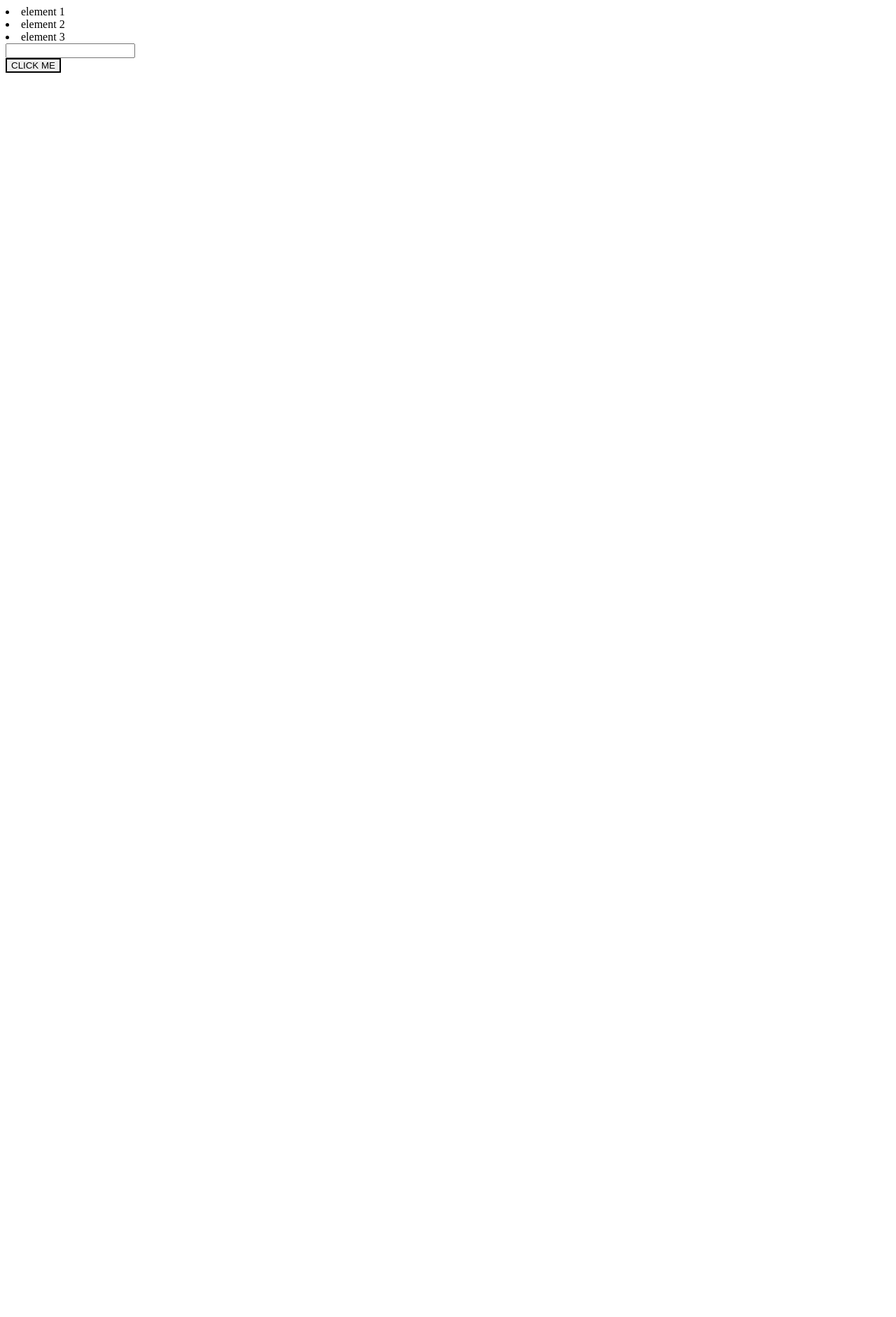
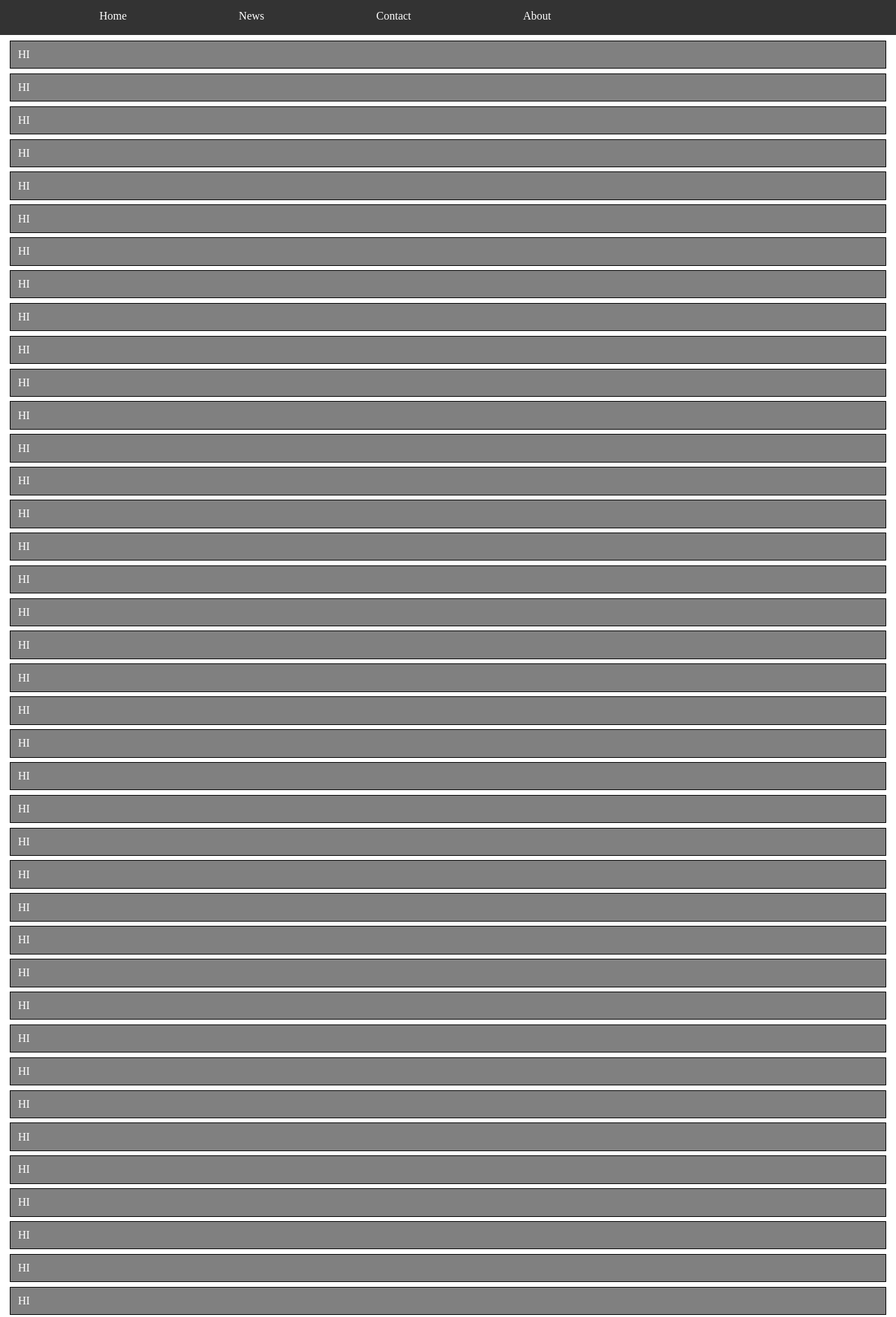
Before and after one commit to bensbahou/LearningWebDev, a plain HTML site: page index.html in a window 1280 px wide. Shown: the top 1882 px of the page at 70% size. Before the commit the page ends 800 px from the top, so only its background shows below. Drawn offline with Linux system fonts and the light colour scheme; a script that the page names is missing.

Commit message:
fixed nav

```diff
--- a/index.html
+++ b/index.html
@@ -1,20 +1,70 @@
 <!DOCTYPE html>
-<html>
+<html lang="en">
 <head>
-    <link rel="stylesheet" type="text/css" href="style.css">
+    <link rel="stylesheet" href="style.css">
     <script src="script.js"></script>
 </head>
 <body>
-    <div>
-		<lu>
-			<li>element 1</li>
-			<li>element 2</li>
-			<li>element 3</li>
-		</lu>
+	<div class="scrollmenu">
+		<span></span><span class="last_span"></span> <a href="#home">Home</a>
+		<span></span><span class="last_span"></span> <a href="#news">News</a>
+		<span></span><span class="last_span"></span> <a href="#contact">Contact</a>
+		<span></span><span class="last_span"></span> <a href="#about">About</a>
 	  </div>
-	<div>
-		<input type="text" id="myInput">
+	<div class ="test">
+		<p>HI</p>
+		<p>HI</p>
+		<p>HI</p>
+		<p>HI</p>
+		<p>HI</p>
+		<p>HI</p>
+		<p>HI</p>
+		<p>HI</p>
+		<p>HI</p>
+		<p>HI</p>
+		<p>HI</p>
+		<p>HI</p>
+		<p>HI</p>
+		<p>HI</p>
+		<p>HI</p>
+		<p>HI</p>
+		<p>HI</p>
+		<p>HI</p>
+		<p>HI</p>
+		<p>HI</p>
+		<p>HI</p>
+		<p>HI</p>
+		<p>HI</p>
+		<p>HI</p>
+		<p>HI</p>
+		<p>HI</p>
+		<p>HI</p>
+		<p>HI</p>
+		<p>HI</p>
+		<p>HI</p>
+		<p>HI</p>
+		<p>HI</p>
+		<p>HI</p>
+		<p>HI</p>
+		<p>HI</p>
+		<p>HI</p>
+		<p>HI</p>
+		<p>HI</p>
+		<p>HI</p>
+		<p>HI</p>
+		<p>HI</p>
+		<p>HI</p>
+		<p>HI</p>
+		<p>HI</p>
+		<p>HI</p>
+		<p>HI</p>
+		<p>HI</p>
+		<p>HI</p>
+		<p>HI</p>
+		<p>HI</p>
+		<p>HI</p>
+		<p>HI</p>
 	</div>
-	<button class = "button1"onclick="showInput()">CLICK ME</button>
+
 </body>
 </html>
--- a/script.js
+++ /dev/null
@@ -1,8 +0,0 @@
-function test()
-{
-	alert("hi");
-}
-function showInput() {
-	var userInput = document.getElementById("myInput").value;
-	alert(userInput);
-}
--- a/style.css
+++ b/style.css
@@ -1,3 +1,36 @@
-.button1 {
-	border: 2px solid black;
+div.scrollmenu {
+	background-color: #333;
+	overflow: auto;
+	white-space: nowrap;
+	position: fixed; top: 0;
+	left: 0;
+	z-index: 10;
+	width: 100%;
+	height: 50px;
+  }
+
+  div.scrollmenu a {
+	display: inline-block;
+	color: white;
+	text-align: center;
+	padding: 14px;
+	text-decoration: none;
+  }
+
+  div.scrollmenu a:hover {
+	background-color: #777;
+  }
+span + span {
+    margin-left: 10vw;
 }
+p
+{
+	position: relative;
+	top: 50px;
+	left: 0;
+	color: rgb(255, 255, 255);
+	background-color: grey;
+	border: 1px solid black;
+	margin: 0.8vh;
+	padding: 0.8vw;
+}
```
Lines whose indentation alone changed are shown as unchanged.
